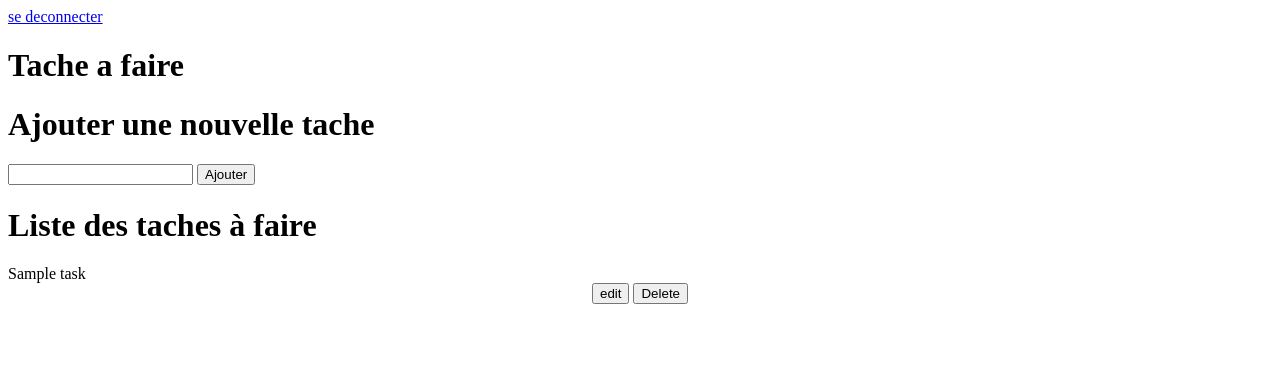
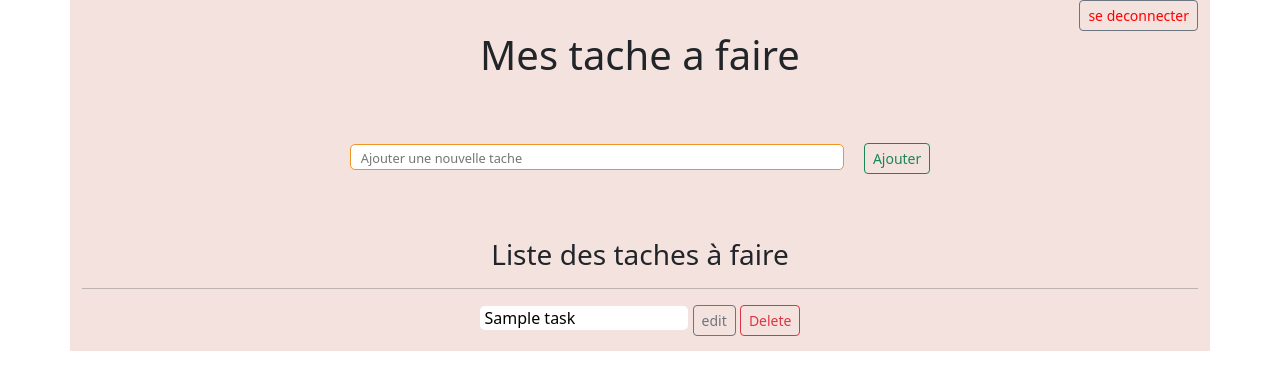
Before and after one commit to saloi-sbai/todo-app, a PHP site: page /app.php in a window 1280 px wide. Shown: the top 390 px of the page. Run offline with PHP 8.4, Linux system fonts and the light colour scheme; the visitor is signed in with stand-in values (Sample User, id 1); tables that the repository leaves empty or names only in its code hold one stand-in row (values such as "Sample post").

Commit message:
style ajouté a l'application

```diff
--- /dev/null
+++ b/app.css
@@ -0,0 +1,46 @@
+* {
+    padding: 0;
+    margin: 0;
+    box-sizing: border-box;
+}
+body {
+    display: flex;
+    justify-content: center;
+    align-items: center;
+}
+.container {
+    text-align: center;
+    background-color: #f4e2de;
+}
+nav {
+    text-align: end;
+}
+nav a {
+    text-decoration: none;
+    color: red;
+}
+
+.new-task {
+    margin: 2rem;
+    padding: 2rem;
+}
+.new-task input {
+    width: 50%;
+    margin-right: 1rem;
+    border: 1px solid #f29325;
+}
+::placeholder {
+    padding-left: 5px;
+    font-size: 0.8rem;
+}
+.rows {
+    display: flex;
+    justify-content: space-around;
+    padding-bottom: 15px;
+}
+input {
+    border-radius: 5px;
+    padding-left: 5px;
+    width:60%;
+    border: none;
+}
--- a/app.php
+++ b/app.php
@@ -38,23 +38,21 @@ if (isset($_POST["ajouter"])) {
     }
 }
 
-//&& isset($_POST["task_id"])
 if (isset($_POST["edit"])) {
     echo "edit ";
-
     // on envoie à la page edit.php la variable task_id, en la mettant dans la session ($session)
-    $_SESSION["task_id"] = htmlentities($_POST["task_id"]);
+    $_SESSION["task_id"] = $_POST["task_id"];
     header("Location: edit.php");
     return;
 }
 
 if (isset($_POST["delete"])) {
     echo "delete ";
-    $task_id = $_POST["task_id"];
+
     $deleteQuery = "DELETE FROM tasks WHERE task_id = :task_id";
     $query = $pdo->prepare($deleteQuery);
     $query->execute([
-        ":task_id" => $task_id
+        ":task_id" => $_POST["task_id"]
     ]);
     $_SESSION["success"] = "Tache supprimée avec succes";
     header("Location: app.php");
@@ -71,10 +69,14 @@ if (isset($_POST["delete"])) {
     <meta charset="UTF-8">
     <meta http-equiv="X-UA-Compatible" content="IE=edge">
     <meta name="viewport" content="width=device-width, initial-scale=1.0">
+    <link href="https://cdn.jsdelivr.net/npm/bootstrap@5.2.0-beta1/dist/css/bootstrap.min.css" rel="stylesheet" integrity="sha384-0evHe/X+R7YkIZDRvuzKMRqM+OrBnVFBL6DOitfPri4tjfHxaWutUpFmBp4vmVor" crossorigin="anonymous">
+    <link rel="stylesheet" href="app.css">
+
     <title>app</title>
 </head>
 
 <body>
+    <div class="container">
         <?php
         if (isset($_SESSION["error"])) {
             echo "<small style='color: red'>{$_SESSION["error"]}</small>";
@@ -86,54 +88,43 @@ if (isset($_POST["delete"])) {
         }
         ?>
         <nav>
+            <button class="btn btn-outline-secondary btn-sm">
                 <a href="logout.php"> se deconnecter</a>
+
+            </button>
+
         </nav>
-    <h1>Tache a faire</h1>
-    <div>
-        <h1>Ajouter une nouvelle tache</h1>
+        <h1>Mes tache a faire</h1>
+        <div class="new-task">
             <form method="POST">
-            <input type="text" name="task">
-
-            <button type="submit" name="ajouter">Ajouter</button>
+                <input type="text" name="task" placeholder="Ajouter une nouvelle tache">
+                <button class="btn btn-outline-success btn-sm" type="submit" name="ajouter">Ajouter</button>
             </form>
         </div>
 
-    <div>
-        <h1>Liste des taches à faire</h1>
-        <!-- <?php
-                //if (isset($result)) {
-                //    echo "<h3>Vous n'avez aucune tache active</h3>";
-                /*
-                    {
-            echo $value["task_id"];
-            echo $value["title"];
-        }
-                */
-                //}
-                ?> -->
+        <div class="task-list">
+            <h3>Liste des taches à faire</h3>
+            <hr>
             <?php
             foreach ($result as $value) {
             ?>
+                <div class="rows">
+                    <form method="POST">
+                        <input type="hidden" name="task_id" value="<?php echo $value['task_id'] ?>">
+                        <input type="text" name="title" value="<?php echo $value['title'] ?>">
 
-            <tr>
-                <td><?php $task_id = $value['task_id'] ?></td>
-                <td><?php echo $value['title'] ?></td>
-                <td colspan="2">
-                    <center>
-                        <form method="POST">
-                            <input type="hidden" name="task_id" value="<?php echo $task_id ?>">
-                            <button class="btn btn-success" type="submit" name="edit">edit</button>
-                            <button class="btn btn-success" type="submit" name="delete">Delete</button>
+                        <button class="btn btn-outline-secondary btn-sm" type="submit" name="edit">edit</button>
+                        <button class="btn btn-outline-danger btn-sm" type="submit" name="delete">Delete</button>
                     </form>
-                    </center>
-                </td>
-            </tr>
-
+                </div>
             <?php
             }
             ?>
-        </table>
         </div>
+    </div>
+
+    <script src="https://cdn.jsdelivr.net/npm/bootstrap@5.2.0-beta1/dist/js/bootstrap.bundle.min.js" integrity="sha384-pprn3073KE6tl6bjs2QrFaJGz5/SUsLqktiwsUTF55Jfv3qYSDhgCecCxMW52nD2" crossorigin="anonymous"></script>
 </body>
 
+
 </html>
--- a/styles.css
+++ b/styles.css
@@ -1,4 +1,4 @@
-body{
+body {
     /* background: #67BE4B; */
 }
 .container{
```
Also changed, not shown: app1.php (deleted, +0 -85 lines), edit.php (+12 -2 lines). Lines whose indentation alone changed are shown as unchanged.
